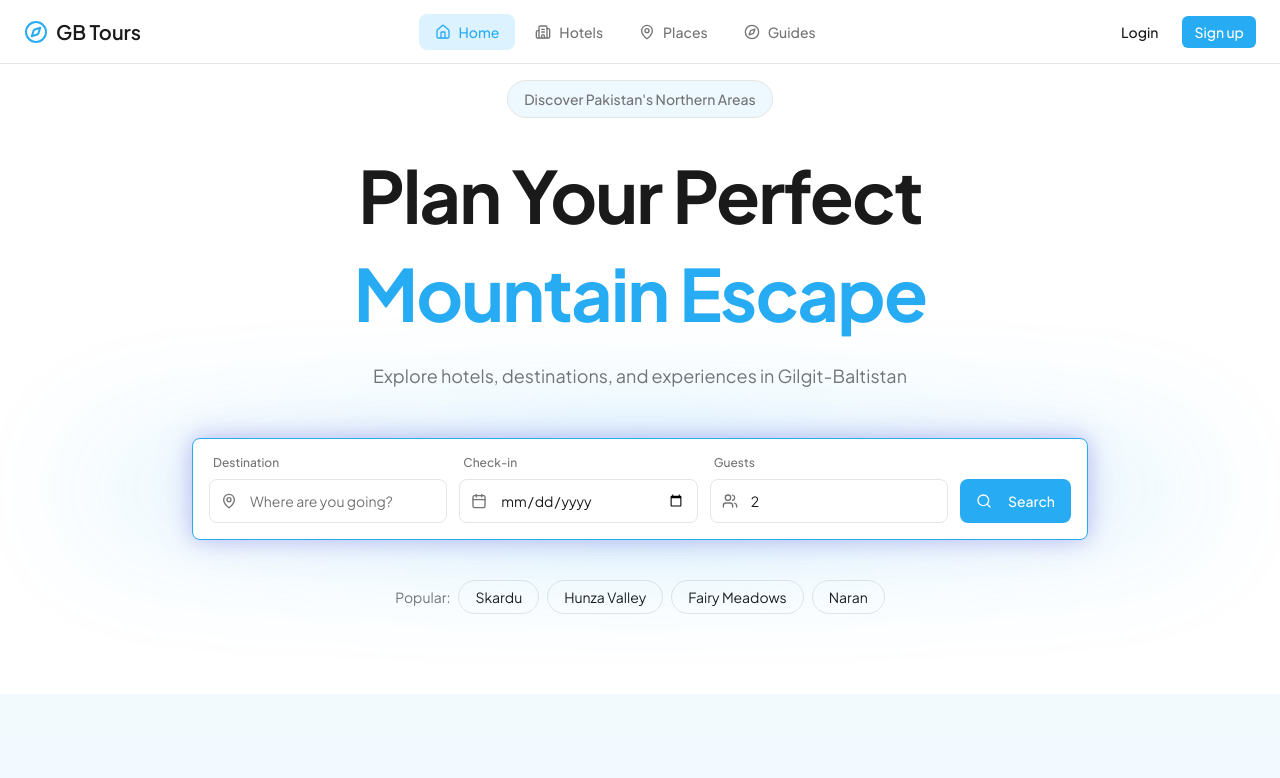
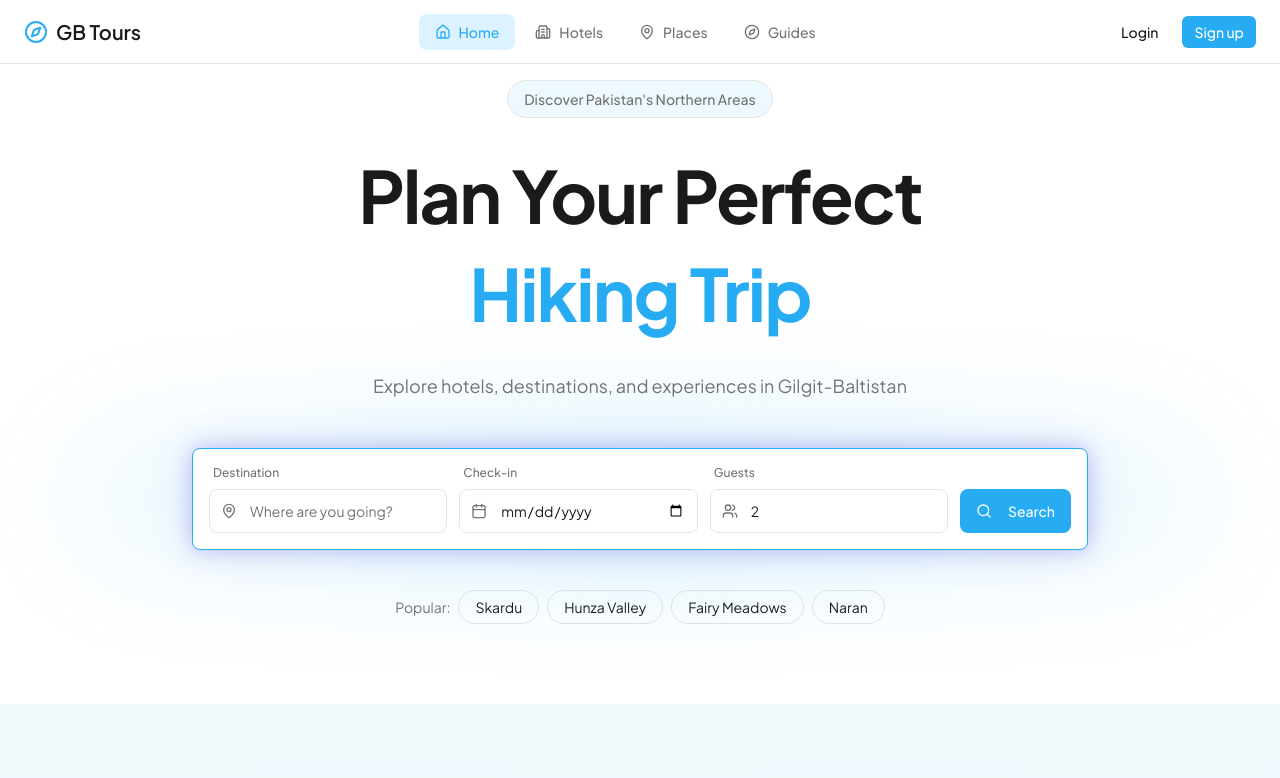
Before and after one commit to itsmeAlee/Tourly-Web-App, a Next.js app: page / in a window 1280 px wide. Shown: the top 778 px of the page. Built offline with nearby package versions, Linux system fonts and the light colour scheme.

Commit message:
added slide and word change animation for hero section

```diff
--- a/components/home/Hero.tsx
+++ b/components/home/Hero.tsx
@@ -1,21 +1,32 @@
-'use client';
-import { Button } from '@/components/ui/button';
-import { Input } from '@/components/ui/input';
-import { Search, MapPin, Calendar, Users } from 'lucide-react';
+"use client";
+import { Button } from "@/components/ui/button";
+import { Input } from "@/components/ui/input";
+import { Search, MapPin, Calendar, Users } from "lucide-react";
+import { ContainerTextFlip } from "../ui/container-text-flip";
 
 export default function Hero() {
   return (
     <div className="relative min-h-[85vh] flex items-center justify-center bg-background">
       <div className="relative z-10 text-center px-4 max-w-6xl w-full page-transition py-20">
         <div className="mb-8 inline-flex items-center gap-2 px-4 py-2 rounded-full border bg-accent/50">
-                    <span className="text-sm font-medium text-muted-foreground">Discover Pakistan's Northern Areas</span>
+          <span className="text-sm font-medium text-muted-foreground">
+            Discover Pakistan's Northern Areas
+          </span>
         </div>
 
-                <h1 className="text-foreground text-6xl md:text-7xl mb-6 font-bold leading-tight tracking-tight">
+        <h1 className="text-foreground text-3xl md:text-7xl mb-6 font-bold leading-tight tracking-tight">
           Plan Your Perfect
-                    <span className="block mt-2 text-primary">
+          <span className="block mt-2 lg:hidden text-primary">
             Mountain Escape
           </span>
+          <br />
+          <div className="invisible lg:visible mt-2 text-primary h-[100px] overflow-hidden">
+            <ContainerTextFlip
+              words={["Mountaineering", "Hiking Trip", "Camping Trip"]}
+              className="bg-transparent border-none shadow-none max-h-[70px]"
+              textClassName="bg-transparent text-primary"
+            />
+          </div>
         </h1>
 
         <p className="text-lg mb-12 text-muted-foreground max-w-2xl mx-auto">
@@ -28,7 +39,8 @@ export default function Hero() {
           <div
             className="absolute left-0 right-0 h-full blur-3xl opacity-30"
             style={{
-                            background: 'radial-gradient(ellipse 800px 300px at center, oklch(0.71 0.15 239.15), transparent)'
+              background:
+                "radial-gradient(ellipse 800px 300px at center, oklch(0.71 0.15 239.15), transparent)",
             }}
           ></div>
 
@@ -36,12 +48,15 @@ export default function Hero() {
             <div
               className="bg-card p-4 rounded-lg border flex flex-col md:flex-row gap-3 items-end"
               style={{
-                                borderColor: 'oklch(0.71 0.15 239.15)',
-                                boxShadow: '0 0 20px rgba(88, 86, 214, 0.3), 0 0 40px rgba(88, 86, 214, 0.15)'
+                borderColor: "oklch(0.71 0.15 239.15)",
+                boxShadow:
+                  "0 0 20px rgba(88, 86, 214, 0.3), 0 0 40px rgba(88, 86, 214, 0.15)",
               }}
             >
               <div className="flex-1 w-full text-left">
-                        <label className="block text-xs font-medium text-muted-foreground mb-2 ml-1">Destination</label>
+                <label className="block text-xs font-medium text-muted-foreground mb-2 ml-1">
+                  Destination
+                </label>
                 <div className="relative">
                   <MapPin className="absolute left-3 top-1/2 -translate-y-1/2 text-muted-foreground w-4 h-4" />
                   <Input
@@ -52,7 +67,9 @@ export default function Hero() {
               </div>
 
               <div className="flex-1 w-full text-left">
-                        <label className="block text-xs font-medium text-muted-foreground mb-2 ml-1">Check-in</label>
+                <label className="block text-xs font-medium text-muted-foreground mb-2 ml-1">
+                  Check-in
+                </label>
                 <div className="relative">
                   <Calendar className="absolute left-3 top-1/2 -translate-y-1/2 text-muted-foreground w-4 h-4" />
                   <Input
@@ -63,7 +80,9 @@ export default function Hero() {
               </div>
 
               <div className="flex-1 w-full text-left">
-                        <label className="block text-xs font-medium text-muted-foreground mb-2 ml-1">Guests</label>
+                <label className="block text-xs font-medium text-muted-foreground mb-2 ml-1">
+                  Guests
+                </label>
                 <div className="relative">
                   <Users className="absolute left-3 top-1/2 -translate-y-1/2 text-muted-foreground w-4 h-4" />
                   <Input
@@ -90,8 +109,11 @@ export default function Hero() {
         {/* Quick Links */}
         <div className="mt-10 flex flex-wrap justify-center gap-2 items-center">
           <span className="text-sm text-muted-foreground">Popular:</span>
-                    {['Skardu', 'Hunza Valley', 'Fairy Meadows', 'Naran'].map(place => (
-                        <button key={place} className="px-4 py-1.5 hover:bg-accent text-sm text-foreground rounded-full border transition-all">
+          {["Skardu", "Hunza Valley", "Fairy Meadows", "Naran"].map((place) => (
+            <button
+              key={place}
+              className="px-4 py-1.5 hover:bg-accent text-sm text-foreground rounded-full border transition-all"
+            >
               {place}
             </button>
           ))}
--- /dev/null
+++ b/components/ui/container-text-flip.tsx
@@ -0,0 +1,101 @@
+"use client";
+
+import React, { useState, useEffect, useId } from "react";
+import { cn } from "@/lib/utils";
+
+import { motion } from "motion/react";
+
+export interface ContainerTextFlipProps {
+  /** Array of words to cycle through in the animation */
+  words?: string[];
+  /** Time in milliseconds between word transitions */
+  interval?: number;
+  /** Additional CSS classes to apply to the container */
+  className?: string;
+  /** Additional CSS classes to apply to the text */
+  textClassName?: string;
+  /** Duration of the transition animation in milliseconds */
+  animationDuration?: number;
+}
+
+export function ContainerTextFlip({
+  words = ["better", "modern", "beautiful", "awesome"],
+  interval = 3000,
+  className,
+  textClassName,
+  animationDuration = 700,
+}: ContainerTextFlipProps) {
+  const id = useId();
+  const [currentWordIndex, setCurrentWordIndex] = useState(0);
+  const [width, setWidth] = useState(100);
+  const textRef = React.useRef(null);
+
+  const updateWidthForWord = () => {
+    if (textRef.current) {
+      // Add some padding to the text width (30px on each side)
+      // @ts-ignore
+      const textWidth = textRef.current.scrollWidth + 30;
+      setWidth(textWidth);
+    }
+  };
+
+  useEffect(() => {
+    // Update width whenever the word changes
+    updateWidthForWord();
+  }, [currentWordIndex]);
+
+  useEffect(() => {
+    const intervalId = setInterval(() => {
+      setCurrentWordIndex((prevIndex) => (prevIndex + 1) % words.length);
+      // Width will be updated in the effect that depends on currentWordIndex
+    }, interval);
+
+    return () => clearInterval(intervalId);
+  }, [words, interval]);
+
+  return (
+    <motion.div
+      layout
+      layoutId={`words-here-${id}`}
+      animate={{ width }}
+      transition={{ duration: animationDuration / 2000 }}
+      className={cn(
+        "relative inline-block rounded-lg pt-2 pb-3 text-center text-4xl font-bold text-black md:text-7xl dark:text-white",
+        "shadow-[inset_0_-1px_#d1d5db,inset_0_0_0_1px_#d1d5db,_0_4px_8px_#d1d5db]",
+        className,
+      )}
+      key={words[currentWordIndex]}
+    >
+      <motion.div
+        transition={{
+          duration: animationDuration / 1000,
+          ease: "easeInOut",
+        }}
+        className={cn("inline-block", textClassName)}
+        ref={textRef}
+        layoutId={`word-div-${words[currentWordIndex]}-${id}`}
+      >
+        <motion.div className="inline-block">
+          {words[currentWordIndex].split("").map((letter, index) => (
+            <motion.span
+              key={index}
+              initial={{
+                opacity: 0,
+                filter: "blur(10px)",
+              }}
+              animate={{
+                opacity: 1,
+                filter: "blur(0px)",
+              }}
+              transition={{
+                delay: index * 0.02,
+              }}
+            >
+              {letter}
+            </motion.span>
+          ))}
+        </motion.div>
+      </motion.div>
+    </motion.div>
+  );
+}
--- a/package.json
+++ b/package.json
@@ -16,6 +16,7 @@
     "class-variance-authority": "^0.7.1",
     "clsx": "^2.1.1",
     "lucide-react": "^0.562.0",
+    "motion": "^12.23.26",
     "next": "16.1.1",
     "node-appwrite": "^21.1.0",
     "react": "19.2.3",
```
Also changed, not shown: components.json, 1 other file (tests, documents, lock files or other folders). Lines whose indentation alone changed are shown as unchanged.
